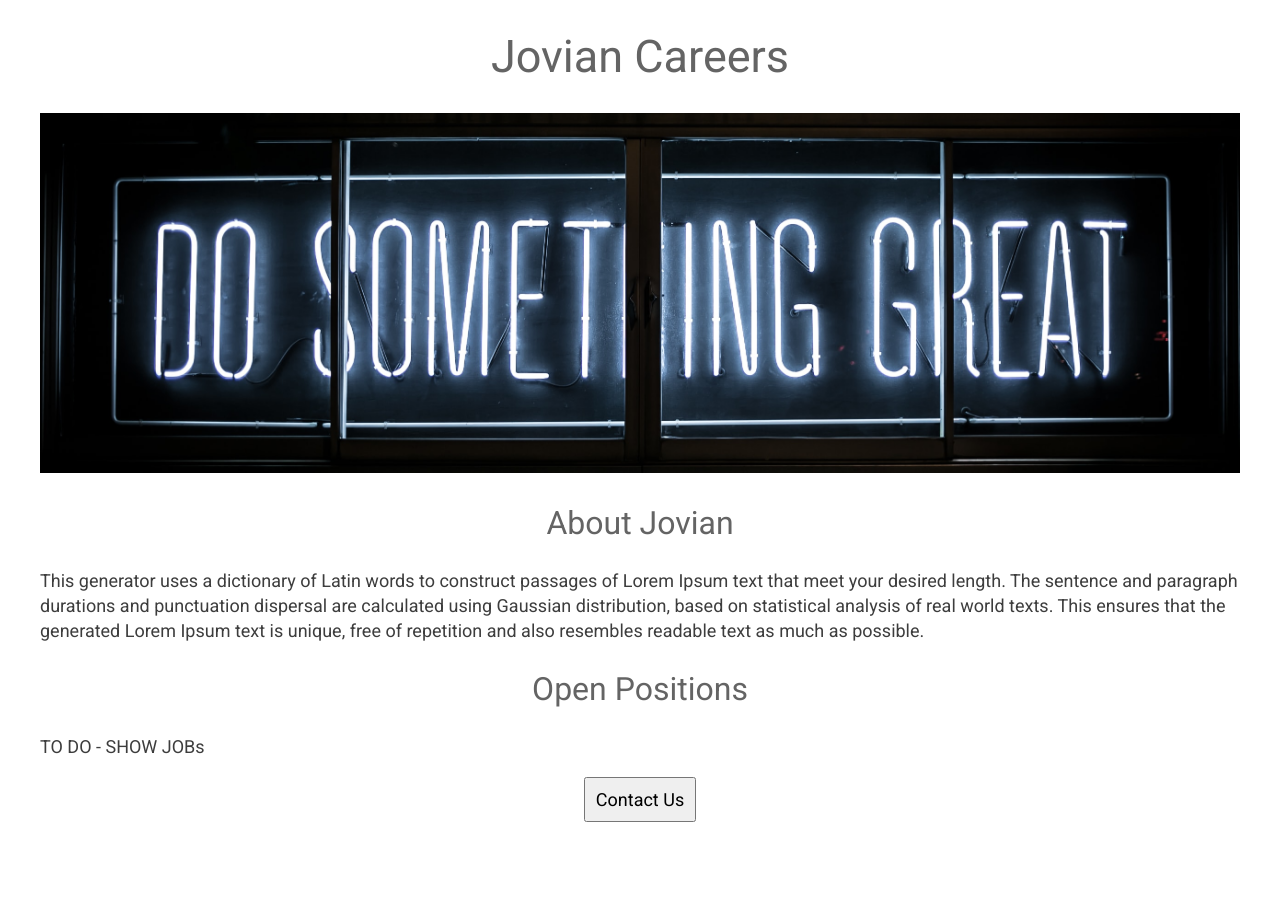
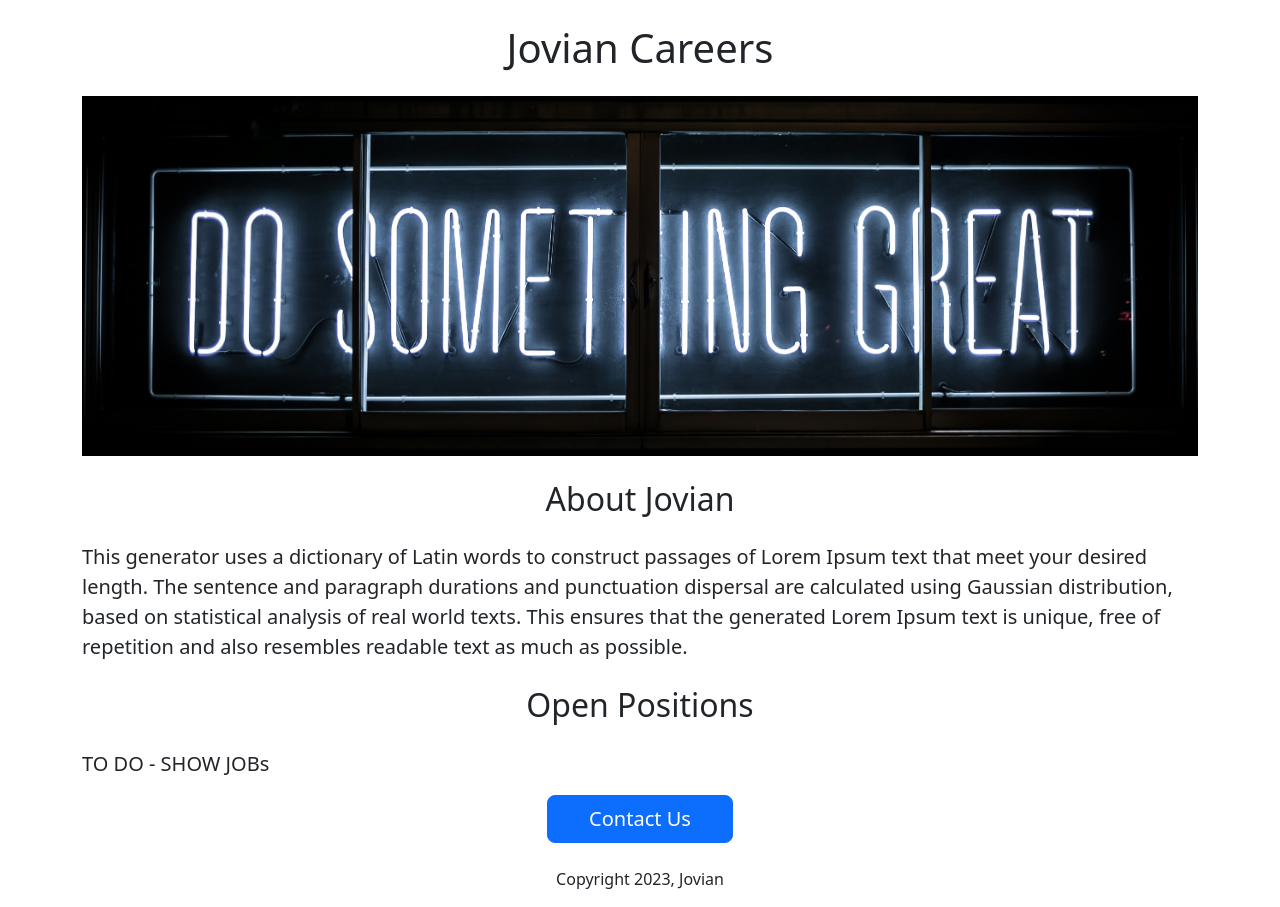
Before and after one commit to JGiannini/jamie-careers-website, a Flask app: page / in a window 1280 px wide. Before the commit the page ends 822 px from the top, so only its background shows below. Run offline with Flask 2, Linux system fonts and the light colour scheme.

Commit message:
Revised style, added Bootstrap framework

```diff
--- a/templates/home.html
+++ b/templates/home.html
@@ -1,62 +1,37 @@
 <!DOCTYPE html>
 <html>
     <head>
-      <link rel="shortcut icon" href="https://jovian-careers-website.jgiannini.repl.co/static/favicon.ico">
+      <meta charset="utf-8">
+      <meta name="viewport" content="width=device-width, initial-scale=1">
       <title>Jovian Careers</title>
+      <link href="https://cdn.jsdelivr.net/npm/bootstrap@5.3.0-alpha1/dist/css/bootstrap.min.css" rel="stylesheet" integrity="sha384-GLhlTQ8iRABdZLl6O3oVMWSktQOp6b7In1Zl3/Jr59b6EGGoI1aFkw7cmDA6j6gD" crossorigin="anonymous">
       <style>
-        @import url('https://fonts.googleapis.com/css2?family=Roboto:wght@400;500;700&display=swap');
-        h1{
-          font-size: 45px;
-          font-family: 'Roboto', sans-serif;
-          font-weight: normal;
-          color: rgb(100,100,100);
-          text-align:center;
-        }
-        h2{
-          font-family: 'Roboto', sans-serif;
-          font-size: 32px;
-          color: rgb(100, 100, 100);
-          text-align: center;
-          font-weight: 400;
-        }
-        p{
-          font-family: 'Roboto', sans-serif;
-          color: #3D3D3D;
-          font-size:18px;
-          line-height:25px;
-        }
         #banner{
-          width:100%;
           height: 360px;
+          width: 100%;
           object-fit: cover;
-        }
-        #container{
-          max-width: 1200px;
-          margin:0 auto;
-        }
-        .button{
-          text-align:center;
-        }
-        .button button{
-          padding: 10px;
-          font-family:'Roboto', sans-serif;
-          font-size:18px;
-        }
-        .bodytext{
         }
       </style>
     </head>
+
     <body>
-      <div id="container">
-        <h1>Jovian Careers</h1>
-        <img id="banner" src="https://jovian-careers-website.jgiannini.repl.co/static/banner.jpg">
-        <h2>About Jovian</h2>
-        <p class="bodytext">This generator uses a dictionary of Latin words to construct passages of Lorem Ipsum text that meet your desired length. The sentence and paragraph durations and punctuation dispersal are calculated using Gaussian distribution, based on statistical analysis of real world texts. This ensures that the generated Lorem Ipsum text is unique, free of repetition and also resembles readable text as much as possible.</p>
-        <h2>Open Positions</h2>
-        <p class="bodytext">TO DO - SHOW JOBs</p>
-        <div class="button">
-          <button>Contact Us</button>
+      <div class="container">
+        <div class="row">
+          <div class="col">
+            <h1 class="text-center mt-4 mb-4">Jovian Careers</h1>
+            <img class="img-fluid" id="banner" src="https://jovian-careers-website.jgiannini.repl.co/static/banner.jpg">
+            <h2 class="text-center mt-4 mb-4">About Jovian</h2>
+            <p class="lead">This generator uses a dictionary of Latin words to construct passages of Lorem Ipsum text that meet your desired length. The sentence and paragraph durations and punctuation dispersal are calculated using Gaussian distribution, based on statistical analysis of real world texts. This ensures that the generated Lorem Ipsum text is unique, free of repetition and also resembles readable text as much as possible.</p>
+            <h2 class="text-center mt-4 mb-4">Open Positions</h2>
+            <p class="lead">TO DO - SHOW JOBs</p>
+            <div class="d-grid gap-2 col-6 col-lg-2 mx-auto">
+              <button class="btn btn-primary btn-lg">Contact       Us</button>
+            </div>
+            <p class="text-center mt-4">Copyright 2023, Jovian</p>
+          </div>
         </div>
       </div>
+      <script src="https://cdn.jsdelivr.net/npm/bootstrap@5.3.0-alpha1/dist/js/bootstrap.bundle.min.js" integrity="sha384-w76AqPfDkMBDXo30jS1Sgez6pr3x5MlQ1ZAGC+nuZB+EYdgRZgiwxhTBTkF7CXvN" crossorigin="anonymous"></script>
+
     </body>
 </html>
```
